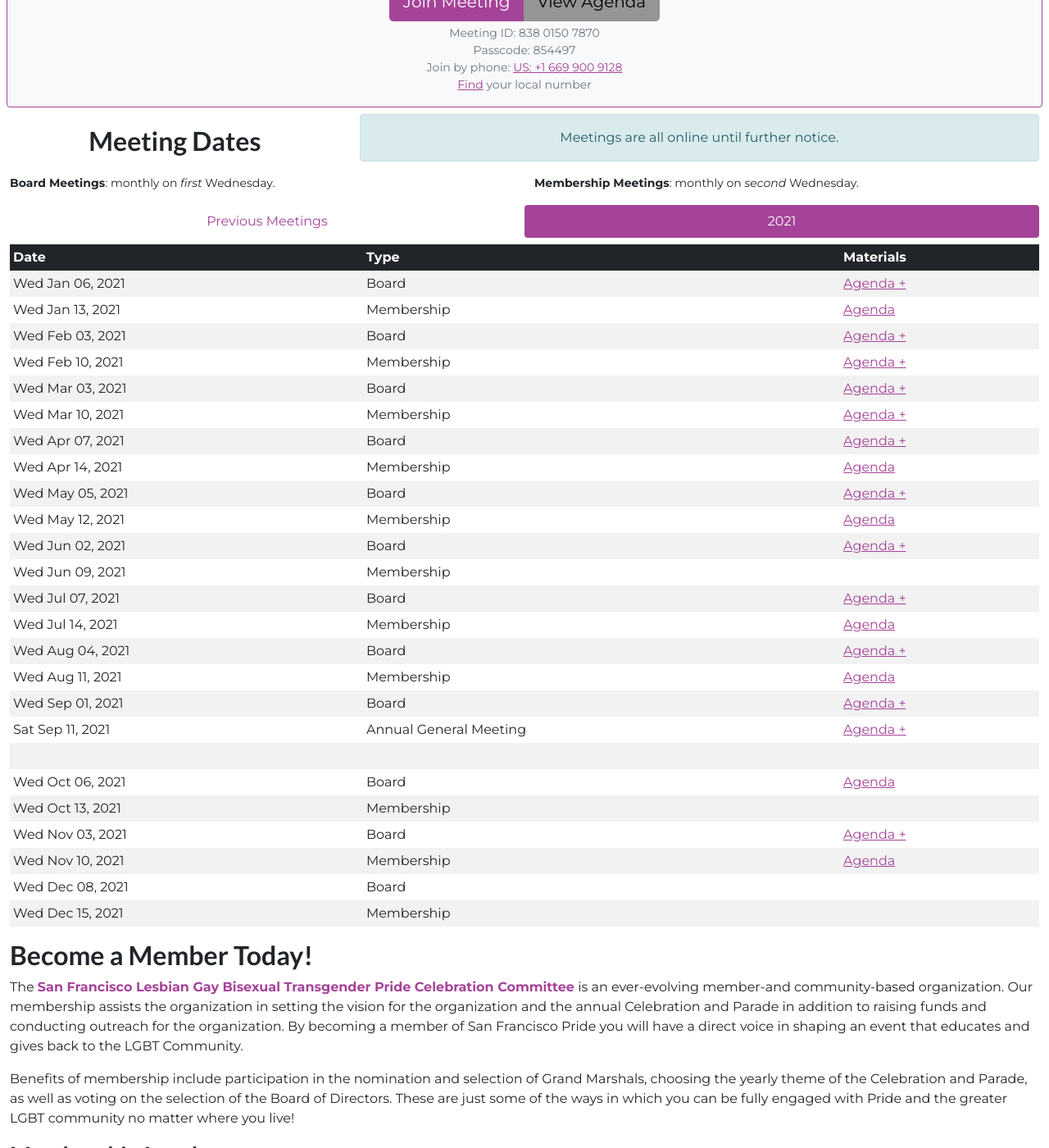
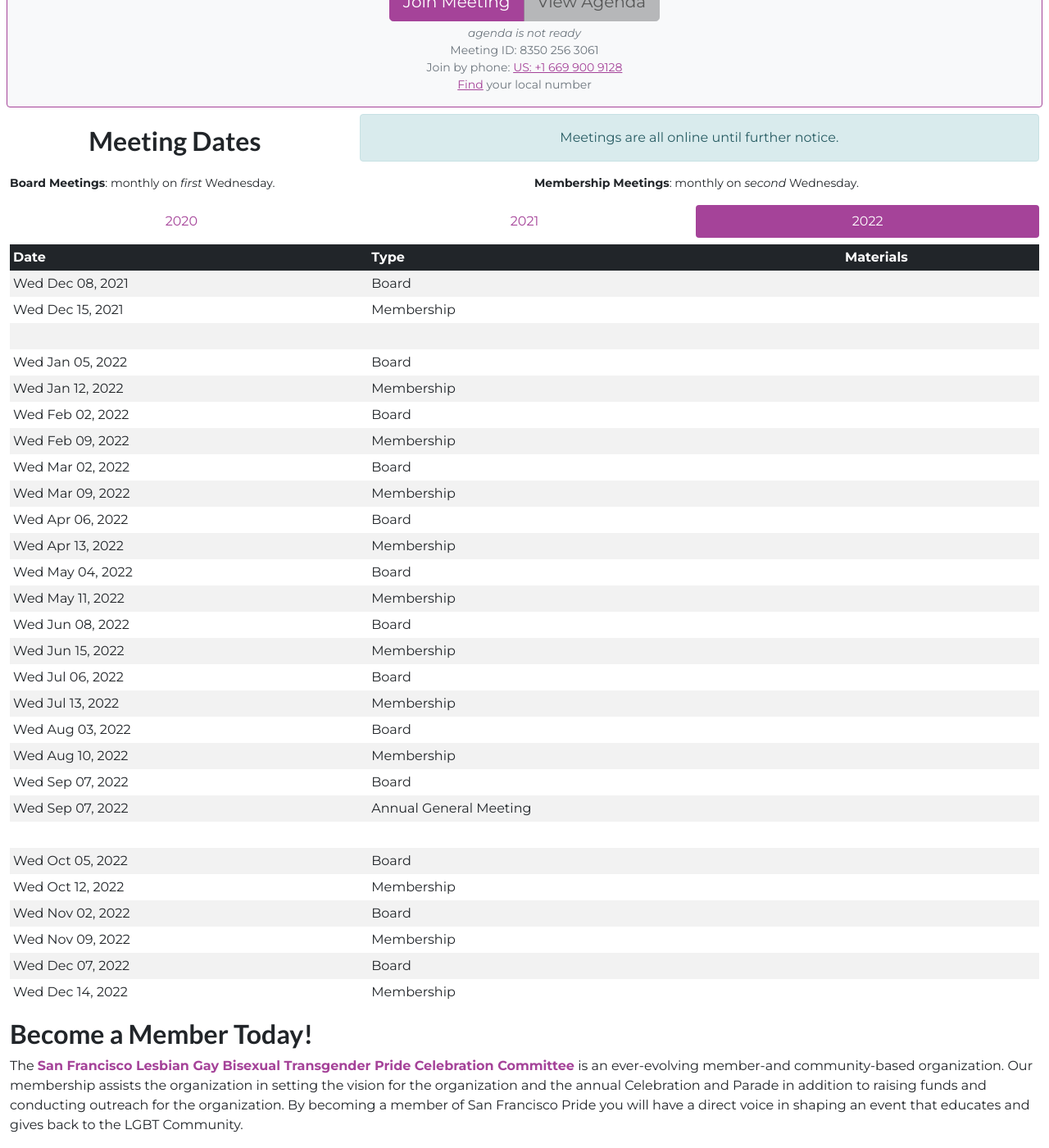
Before and after one commit to sfpride/members, a Jekyll site: the page built from index.html, in a window 1280 px wide and 1400 px high, scrolled down 332 px. Shown: the whole window at 82% size. Built offline with Jekyll 4.4.1, drawn with Linux system fonts in a browser that asks for light colours; some web fonts are replaced; some of the changed text lies outside the part shown.

Commit message:
update calendar for 2022

```diff
--- a/_data/calendar.csv
+++ b/_data/calendar.csv
@@ -1,26 +1,29 @@
 date,type,materials-url,materials-link
-Jan 6th 2021, Board, https://cdn.sfpride.org/docs/meetings/20210106-sfpride-boardmeeting-packet.pdf, Agenda &plus;
-Jan 13th 2021, Membership, https://cdn.sfpride.org/docs/meetings/20210113-sfpride-membershipmeeting-agenda.pdf, Agenda
-Feb 3rd 2021, Board, https://cdn.sfpride.org/docs/meetings/20210203-sfpride-boardmeeting-packet.pdf, Agenda &plus;
-Feb 10th 2021, Membership, https://cdn.sfpride.org/docs/meetings/20210210-sfpride-membershipmeeting-packet.pdf, Agenda &plus;
-Mar 3rd 2021, Board, https://cdn.sfpride.org/docs/meetings/20210303-sfpride-boardmeeting-packet.pdf, Agenda &plus;
-Mar 10th 2021, Membership, https://cdn.sfpride.org/docs/meetings/20210310-sfpride-membershipmeeting-packet.pdf, Agenda &plus;
-Apr 7th 2021, Board, https://cdn.sfpride.org/docs/meetings/20210407-sfpride-boardmeeting-packet.pdf, Agenda &plus;
-Apr 14th 2021, Membership, https://cdn.sfpride.org/docs/meetings/20210414-sfpride-membershipmeeting-agenda.pdf, Agenda
-May 5th 2021, Board, https://cdn.sfpride.org/docs/meetings/20210505-sfpride-boardmeeting-packet.pdf, Agenda &plus;
-May 12th 2021, Membership, https://cdn.sfpride.org/docs/meetings/20210512-sfpride-membershipmeeting-agenda.pdf, Agenda
-Jun 2nd 2021, Board, https://cdn.sfpride.org/docs/meetings/20210602-sfpride-boardmeeting-packet.pdf, Agenda &plus;
-Jun 9th 2021, Membership,
-Jul 7th 2021, Board, https://cdn.sfpride.org/docs/meetings/20210707-sfpride-boardmeeting-packet.pdf, Agenda &plus;
-Jul 14th 2021, Membership, https://cdn.sfpride.org/docs/meetings/20210714-sfpride-membershipmeeting-agenda.pdf, Agenda
-Aug 4th 2021, Board, https://cdn.sfpride.org/docs/meetings/20210804-sfpride-boardmeeting-packet.pdf, Agenda &plus;
-Aug 11th 2021, Membership, https://cdn.sfpride.org/docs/meetings/20210810-sfpride-membermeeting-agenda.pdf, Agenda
-Sep 1st 2021, Board,https://cdn.sfpride.org/docs/meetings/20210810-sfpride-membermeeting-packet.pdf, Agenda &plus;
-Sat Sep 11th 2021, Annual General Meeting, https://cdn.sfpride.org/docs/meetings/20210911-sfpride-annualGeneralMeeting-agenda.pdf, Agenda &plus;
-&nbsp;,
-Oct 6th 2021, Board, https://cdn.sfpride.org/docs/meetings/20211005-sfpride-boardMeeting-agenda.pdf, Agenda
-Oct 13th 2021, Membership
-Nov 3rd 2021, Board, https://cdn.sfpride.org/docs/meetings/20211103-sfpride-board-packet.pdf, Agenda &plus;
-Nov 10th 2021, Membership, https://cdn.sfpride.org/docs/meetings/20211110-sfpride-membership-agenda.pdf, Agenda
 Dec 8th 2021, Board
 Dec 15th 2021, Membership
+&nbsp;,
+Jan 5th 2022, Board
+Jan 12th 2022, Membership
+Feb 2nd 2022, Board
+Feb 9th 2022, Membership
+Mar 2nd 2022, Board
+Mar 9th 2022, Membership
+Apr 6th 2022, Board
+Apr 13th 2022, Membership
+May 4th 2022, Board
+May 11th 2022, Membership
+Jun 8th 2022, Board
+Jun 15th 2022, Membership
+Jul 6th 2022, Board
+Jul 13th 2022, Membership
+Aug 3rd 2022, Board
+Aug 10th 2022, Membership
+Sep 7th 2022, Board
+Sat Sep 7th 2022, Annual General Meeting
+&nbsp;,
+Oct 5th 2022, Board
+Oct 12th 2022, Membership
+Nov 2nd 2022, Board
+Nov 9th 2022, Membership
+Dec 7th 2022, Board
+Dec 14th 2022, Membership
--- /dev/null
+++ b/_data/calendar_2021.csv
@@ -0,0 +1,26 @@
+date,type,materials-url,materials-link
+Jan 6th 2021, Board, https://cdn.sfpride.org/docs/meetings/20210106-sfpride-boardmeeting-packet.pdf, Agenda &plus;
+Jan 13th 2021, Membership, https://cdn.sfpride.org/docs/meetings/20210113-sfpride-membershipmeeting-agenda.pdf, Agenda
+Feb 3rd 2021, Board, https://cdn.sfpride.org/docs/meetings/20210203-sfpride-boardmeeting-packet.pdf, Agenda &plus;
+Feb 10th 2021, Membership, https://cdn.sfpride.org/docs/meetings/20210210-sfpride-membershipmeeting-packet.pdf, Agenda &plus;
+Mar 3rd 2021, Board, https://cdn.sfpride.org/docs/meetings/20210303-sfpride-boardmeeting-packet.pdf, Agenda &plus;
+Mar 10th 2021, Membership, https://cdn.sfpride.org/docs/meetings/20210310-sfpride-membershipmeeting-packet.pdf, Agenda &plus;
+Apr 7th 2021, Board, https://cdn.sfpride.org/docs/meetings/20210407-sfpride-boardmeeting-packet.pdf, Agenda &plus;
+Apr 14th 2021, Membership, https://cdn.sfpride.org/docs/meetings/20210414-sfpride-membershipmeeting-agenda.pdf, Agenda
+May 5th 2021, Board, https://cdn.sfpride.org/docs/meetings/20210505-sfpride-boardmeeting-packet.pdf, Agenda &plus;
+May 12th 2021, Membership, https://cdn.sfpride.org/docs/meetings/20210512-sfpride-membershipmeeting-agenda.pdf, Agenda
+Jun 2nd 2021, Board, https://cdn.sfpride.org/docs/meetings/20210602-sfpride-boardmeeting-packet.pdf, Agenda &plus;
+Jun 9th 2021, Membership,
+Jul 7th 2021, Board, https://cdn.sfpride.org/docs/meetings/20210707-sfpride-boardmeeting-packet.pdf, Agenda &plus;
+Jul 14th 2021, Membership, https://cdn.sfpride.org/docs/meetings/20210714-sfpride-membershipmeeting-agenda.pdf, Agenda
+Aug 4th 2021, Board, https://cdn.sfpride.org/docs/meetings/20210804-sfpride-boardmeeting-packet.pdf, Agenda &plus;
+Aug 11th 2021, Membership, https://cdn.sfpride.org/docs/meetings/20210810-sfpride-membermeeting-agenda.pdf, Agenda
+Sep 1st 2021, Board,https://cdn.sfpride.org/docs/meetings/20210810-sfpride-membermeeting-packet.pdf, Agenda &plus;
+Sat Sep 11th 2021, Annual General Meeting, https://cdn.sfpride.org/docs/meetings/20210911-sfpride-annualGeneralMeeting-agenda.pdf, Agenda &plus;
+&nbsp;,
+Oct 6th 2021, Board, https://cdn.sfpride.org/docs/meetings/20211005-sfpride-boardMeeting-agenda.pdf, Agenda
+Oct 13th 2021, Membership
+Nov 3rd 2021, Board, https://cdn.sfpride.org/docs/meetings/20211103-sfpride-board-packet.pdf, Agenda &plus;
+Nov 10th 2021, Membership, https://cdn.sfpride.org/docs/meetings/20211110-sfpride-membership-agenda.pdf, Agenda
+Dec 8th 2021, Board
+Dec 15th 2021, Membership
--- a/_data/meetings.yml
+++ b/_data/meetings.yml
@@ -1,14 +1,14 @@
 - title: "Board of Directors Meeting"
-  active: false
+  active: true
   type: "board"
-  date: "Nov 3, 2021"
+  date: "Dec 8, 2021"
   time: "7:00 p.m."
   zoom-link: "https://us02web.zoom.us/j/83502563061?pwd=ZGQxVXNuNUczMHR4VDZLVUNwMVF2UT09"
   zoom-id: "8350 256 3061"
-  agenda: "https://cdn.sfpride.org/docs/meetings/20211103-sfpride-board-agenda.pdf"
-  packet: "https://cdn.sfpride.org/docs/meetings/20211103-sfpride-board-packet.pdf"
+  #agenda: "https://cdn.sfpride.org/docs/meetings/20211103-sfpride-board-agenda.pdf"
+  #packet: "https://cdn.sfpride.org/docs/meetings/20211103-sfpride-board-packet.pdf"
 - title: Membership Meeting
-  active: true
+  active: false
   type: membership
   date: "Nov 10, 2021"
   time: "7:00 p.m."
--- a/index.html
+++ b/index.html
@@ -24,13 +24,44 @@ image: https://storage.googleapis.com/sfpride/tmp/og-members.png
 		</div>
 		<nav>
 			<div class="nav nav-pills nav-justified mb-2" id="meeting-dates-tabs" role="tablist">
-				<a class="nav-item nav-link" data-toggle="tab" href="#cal-2020" role="tab" aria-controls="cal-2020" aria-selected="true" data-bs-toggle="tab">Previous Meetings</a>
-				<a class="nav-item nav-link active" data-toggle="tab" href="#cal-2021" role="tab" aria-controls="cal-2021" aria-selected="false" data-bs-toggle="tab">2021 </a>
+				<a class="nav-item nav-link" data-toggle="tab" href="#cal-2020" role="tab" aria-controls="cal-2020" aria-selected="true" data-bs-toggle="tab">2020</a>
+				<a class="nav-item nav-link" data-toggle="tab" href="#cal-2021" role="tab" aria-controls="cal-2021" aria-selected="false" data-bs-toggle="tab">2021</a>
+				<a class="nav-item nav-link active" data-toggle="tab" href="#cal-2022" role="tab" aria-controls="cal-2022" aria-selected="false" data-bs-toggle="tab">2022</a>
 			</div>
 		</nav>
 		<div class="tab-content">
 			{% include 2020-meetings.html %}
-			<div class="tab-pane fade show active" id="cal-2021" role="tabpanel" aria-labelledby="cal-2021-tab">
+			<div class="tab-pane fade" id="cal-2021" role="tabpanel" aria-labelledby="cal-2021-tab">
+				<table class="table table-sm table-striped table-borderless align-middle">
+					<thead class="table-dark p-1">
+						<tr>
+							<th scope="col">Date</th>
+							<th scope="col">Type</th>
+							<th scope="col">Materials</th>
+						</tr>
+					</thead>
+					<tbody>
+						{% for meeting in site.data.calendar_2021 %}
+						{% assign today_date = 'today' | date: '%b %d, %Y' %}
+						{% assign meeting_today = meeting.date | date: '%b %d, %Y' %}
+						<tr {% if meeting_today == today_date %} class="fw-bold border border-primary" {% endif %}>
+							<td class="text-nowrap" scope="row">{{ meeting.date | date: '%a %b %d, %Y' }}</td>
+							<td>{{ meeting.type }}</td>
+							<td>
+								{% if meeting.materials-url != blank? %}
+								<a href="{{ meeting.materials-url}}" target="_blank">{{ meeting.materials-link }}</a>
+								{% endif %}
+								{% if meeting.minutes != blank? %}
+								<br>
+								<a href="meeting.minutes" target="_blank">Minutes</a> (pdf)
+								{% endif %}
+							</td>
+						</tr>
+						{% endfor %}
+					</tbody>
+				</table>
+			</div>
+			<div class="tab-pane fade show active" id="cal-2022" role="tabpanel" aria-labelledby="cal-2022-tab">
 				<table class="table table-sm table-striped table-borderless align-middle">
 					<thead class="table-dark p-1">
 						<tr>
```
Also changed, not shown: _includes/2020-meetings.html (+18 -24 lines).
